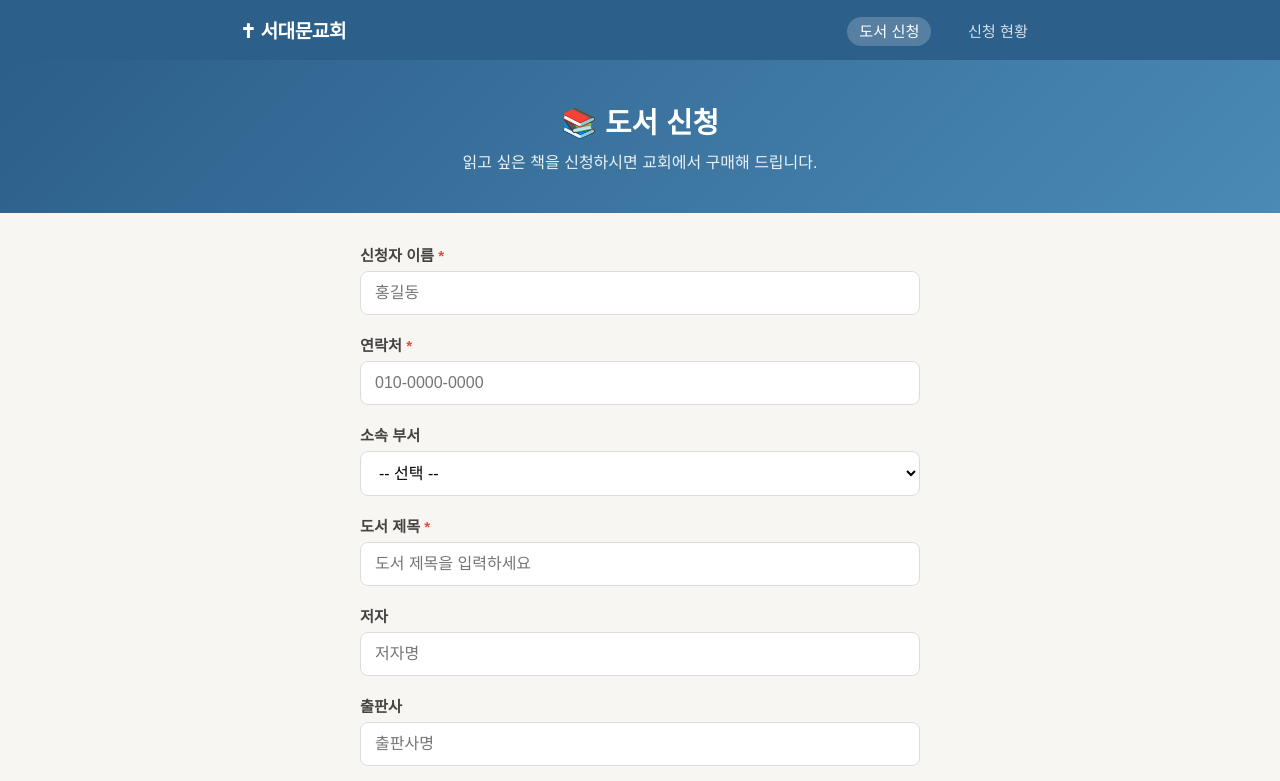
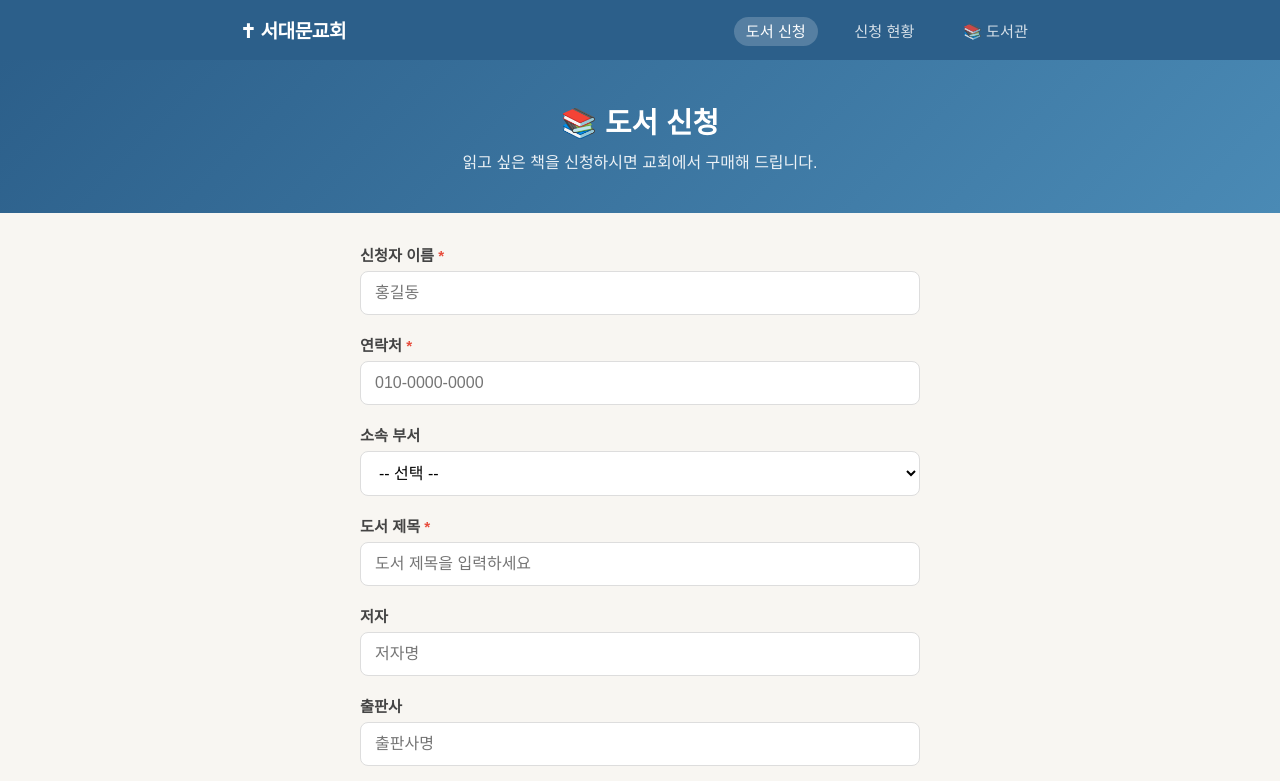
Before and after one commit to emotion-books-rgb/schurch, a plain HTML site: page books/index.html in a window 1280 px wide. Shown: the top 781 px of the page. Drawn offline with Linux system fonts and the light colour scheme.

Commit message:
도서신청 페이지에 도서관 메뉴 링크 추가
Co-Authored-By: Claude Sonnet 4.6 <noreply@anthropic.com>
Claude-Session: https://claude.ai/code/session_01DmdFvR64Dw85rnGvkj7P1u

```diff
--- a/books/index.html
+++ b/books/index.html
@@ -15,6 +15,7 @@
       <nav>
         <a href="index.html" class="active">도서 신청</a>
         <a href="status.html">신청 현황</a>
+        <a href="../library/">📚 도서관</a>
       </nav>
     </div>
   </header>
```
Also changed, not shown: books/status.html (+1 -0 lines).
